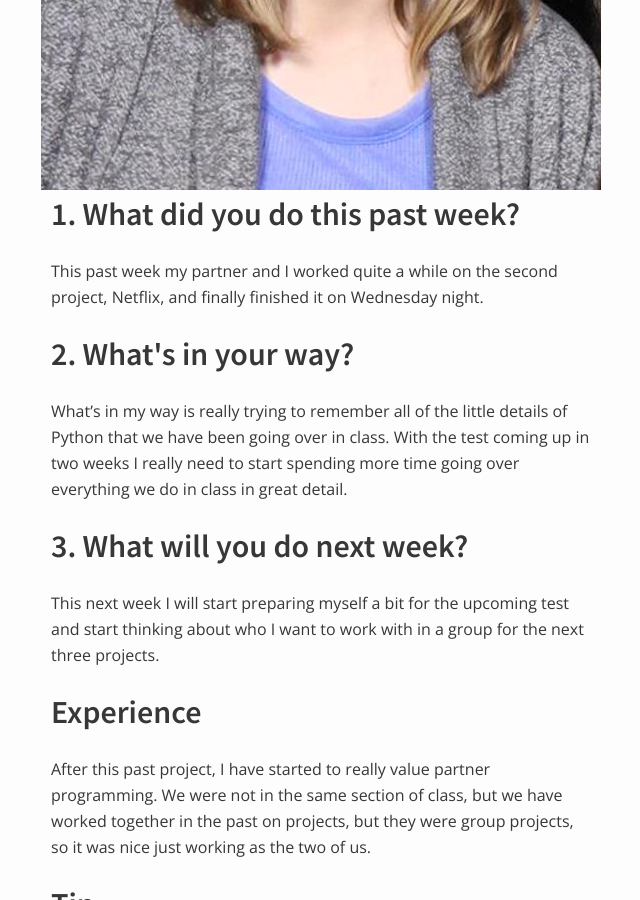
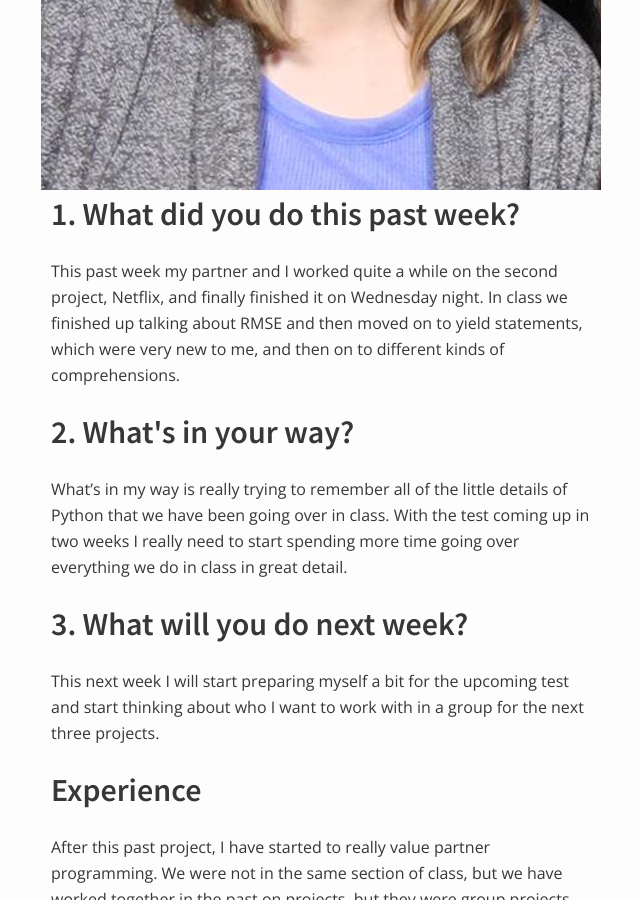
Before and after one commit to seshutter/CS373-Blog, a Jekyll site: the page built from _posts/2016-02-21-Week-5.md, in a window 1280 px wide and 900 px high, scrolled down 719 px. Shown: the whole window, without its empty margins (319-959 px from the left). Built offline with Jekyll 4.4.1, drawn with Linux system fonts in a browser that asks for light colours.

Commit message:
Added more to week 5 blog post

```diff
--- a/_posts/2016-02-21-Week-5.md
+++ b/_posts/2016-02-21-Week-5.md
@@ -6,7 +6,9 @@ date:   2016-02-21
 
 <h2>1. What did you do this past week?</h2>
 This past week my partner and I worked quite a while on the second project,
-Netflix, and finally finished it on Wednesday night.
+Netflix, and finally finished it on Wednesday night.  In class we finished up
+talking about RMSE and then moved on to yield statements, which were very new
+to me, and then on to different kinds of comprehensions.
 
 <h2>2. What's in your way?</h2>
 What's in my way is really trying to remember all of the little details of
```
